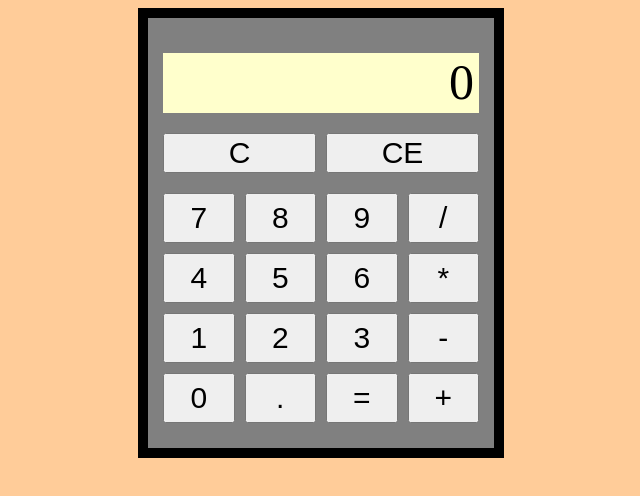
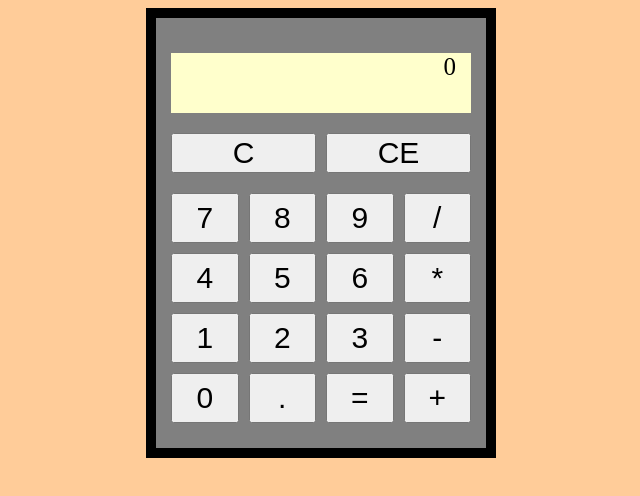
Before and after one commit to Svengodly/calculator, a plain HTML site: page index.html in a window 1280 px wide. Shown: the whole page, without its empty margins (319-959 px from the left). Drawn offline with Linux system fonts and the light colour scheme.

Commit message:
Added 'overflow: hidden'and 'font-size: 25px' declarations to 'display' id.

```diff
--- a/style.css
+++ b/style.css
@@ -5,7 +5,7 @@ body {
 
   #outer {
     border: black solid 10px;
-    width: 25%;
+    max-width: 300px;
     margin: 0 auto;
     padding: 15px;
     display: flex;
@@ -15,16 +15,18 @@ body {
   }
 
   #display {
-  /*   border: blue solid; */
+    font-size: 25px;
     margin-top: 20px;
-    padding-right: 5px;
+    padding-right: 15px;
     min-height: 60px;
     background: #ffffcc;
     text-align: right;
+    right: 5px;
+    /* Hides numbers that break out of the display */
+    overflow: hidden;
   }
 
   #clear {
-  /*   border: purple solid; */
     display: flex;
     gap: 10px;
   }
@@ -41,7 +43,6 @@ body {
 
   .number {
     display: flex;
-  /*   justify-content: space-around; */
     margin-bottom: 10px;
     gap: 10px;
   }
@@ -50,5 +51,4 @@ body {
     flex: 1;
     height: 50px;
     font-size: 30px;
-  /*   width: 50px; */
   }
```
